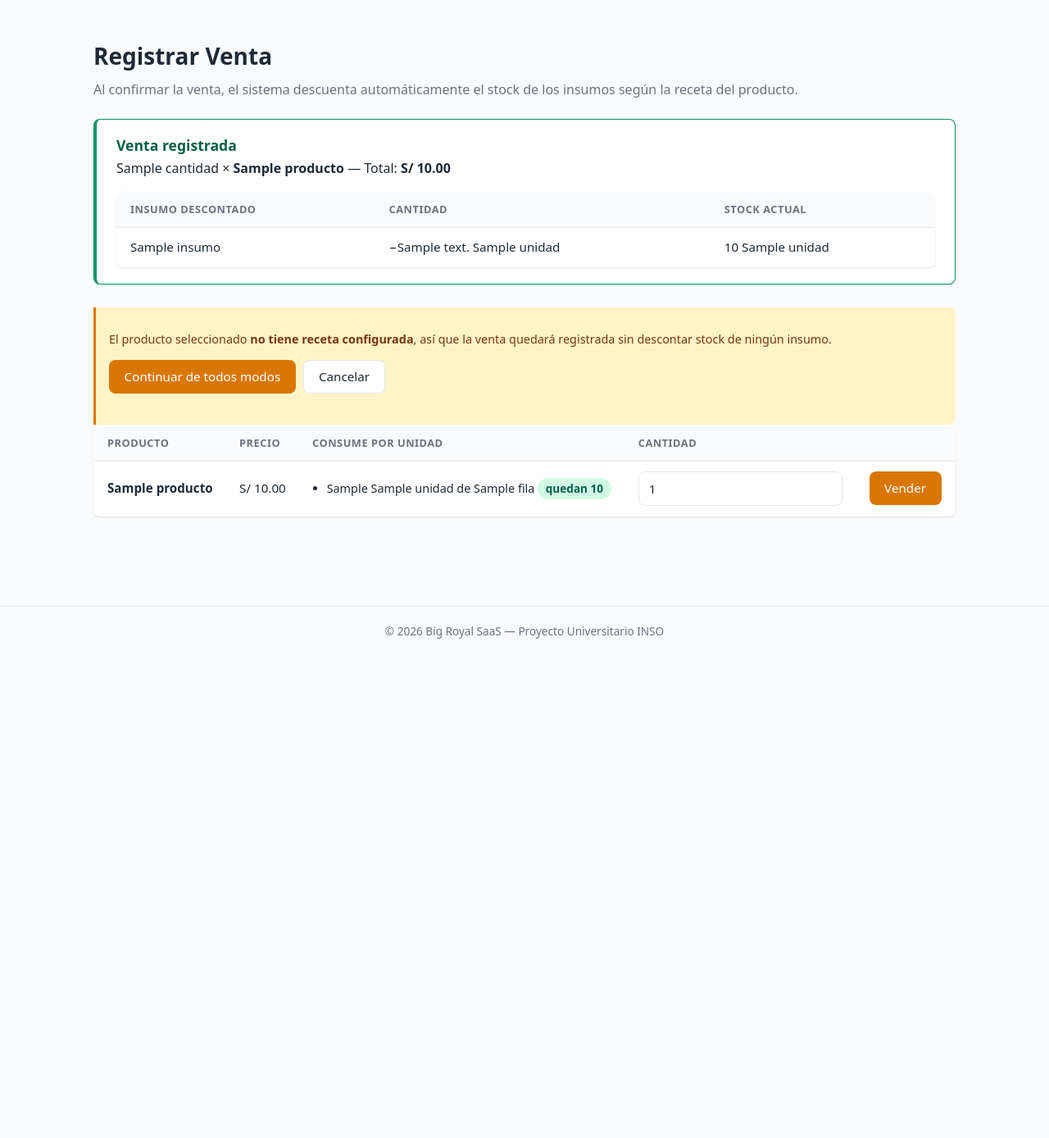
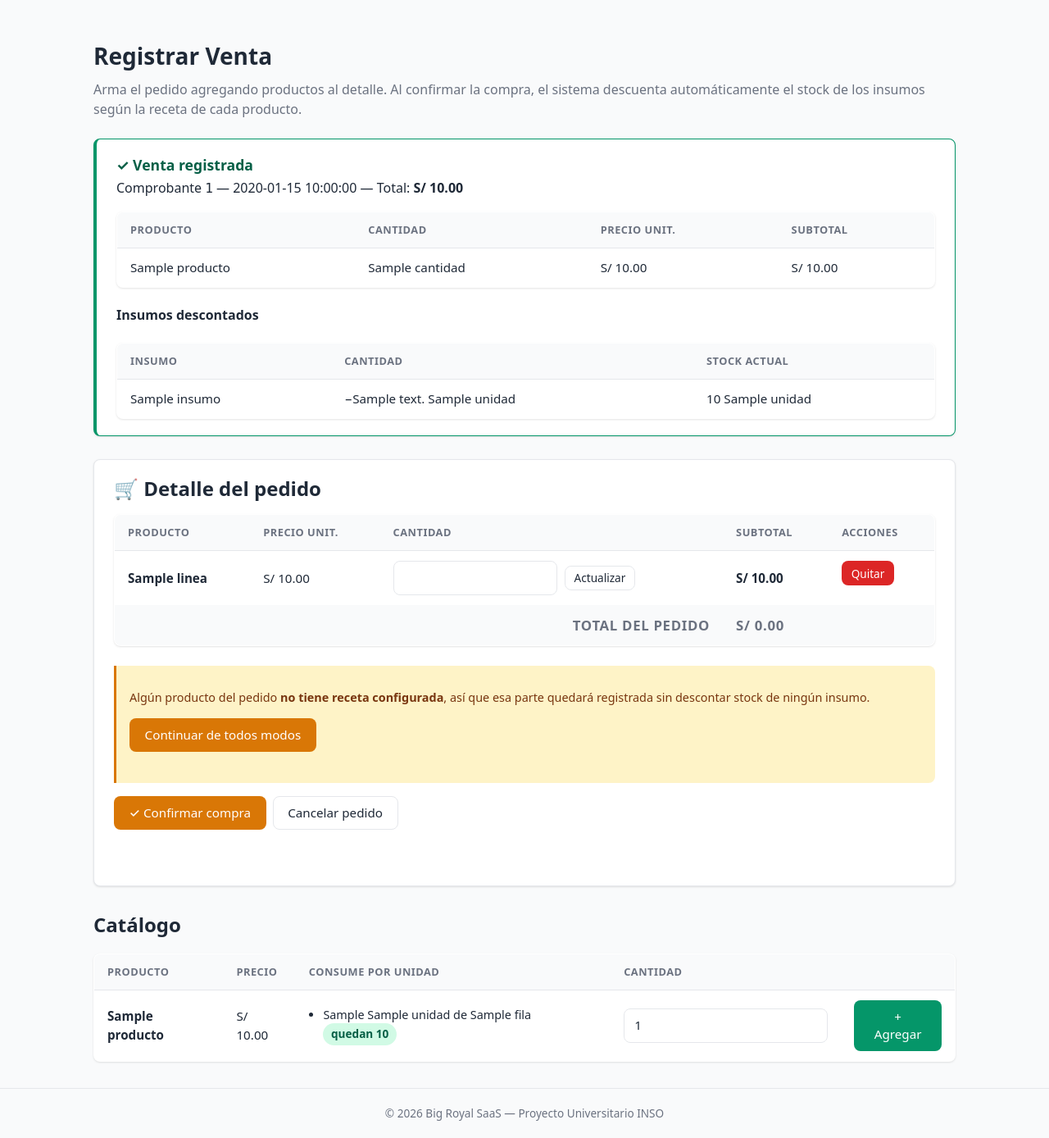
Before and after one commit to Zarcooh/big-royal-saas, a Flask app: template app/templates/ventas/registrar.html in a window 1280 px wide. Shown: the whole page at 82% size. Before the commit the page ends 779 px from the top, so only its background shows below. Run offline with Flask 3, Linux system fonts and the light colour scheme; the template is opened without the code that fills it: most values are stand-ins (such as "Sample title", 1, 10 or a date in 2020); parts of the project's set-up code (start-up, migrations or seed data) failed here and were passed over.

Commit message:
feat(cu-06): venta multi-item con carrito del cajero
El cajero arma un pedido con varios productos (carrito en sesion) y lo
confirma en un solo comprobante. Toda la operacion corre en la RPC
transaccional registrar_venta_multiple (migracion 008): consolida el
consumo por insumo y descuenta stock de forma atomica; si falta stock de
cualquier item, no se registra nada (RNF-REL-01). Mantiene el aviso de
producto sin receta (flujo alterno 2.1). Incluye estilos del carrito y de
las pestanas de reportes.

Co-Authored-By: Claude Opus 4.8 <noreply@anthropic.com>

```diff
--- a/app/static/css/style.css
+++ b/app/static/css/style.css
@@ -625,3 +625,51 @@ a.card:hover {
 .kpi-orange { border-left-color: var(--color-warning); }
 .kpi-blue   { border-left-color: var(--color-info); }
 .kpi-purple { border-left-color: #9333ea; }
+
+/* ---------- Carrito del Cajero (CU-06) ---------- */
+.carrito {
+    margin-bottom: 2rem;
+    padding: 1.25rem 1.5rem;
+    border: 1px solid var(--color-border, #e5e7eb);
+    border-radius: var(--radio, 12px);
+    background: var(--superficie, #fff);
+    box-shadow: var(--sombra, 0 1px 3px rgba(0,0,0,.08));
+}
+
+.carrito h2 { margin: 0 0 1rem; }
+.carrito tfoot th { font-size: 1.05rem; }
+
+/* Los botones "Confirmar" y "Cancelar" son dos formularios distintos:
+   sin esto quedarían uno debajo del otro. */
+.carrito > .form-inline { gap: .5rem; margin-top: 1rem; }
+
+/* ---------- Pestañas de reportes (CU-07) ---------- */
+.tabs {
+    display: flex;
+    gap: 4px;
+    flex-wrap: wrap;
+    margin-bottom: 1rem;
+    border-bottom: 2px solid var(--color-border, #e5e7eb);
+}
+
+.tab {
+    padding: .6rem 1.1rem;
+    border-radius: 8px 8px 0 0;
+    text-decoration: none;
+    font-weight: 600;
+    font-size: .92rem;
+    color: var(--color-text-muted, #6b7280);
+    background: transparent;
+    /* Compensa el borde inferior de .tabs para que la pestaña activa se
+       "pegue" al contenido en vez de flotar sobre la línea. */
+    margin-bottom: -2px;
+    border-bottom: 2px solid transparent;
+}
+
+.tab:hover { background: #f3f4f6; }
+
+.tab-activa {
+    color: var(--marca, #b45309);
+    border-bottom-color: var(--marca, #b45309);
+    background: #fff;
+}
--- a/app/templates/ventas/registrar.html
+++ b/app/templates/ventas/registrar.html
@@ -5,23 +5,47 @@
 {% block content %}
 <h1>Registrar Venta</h1>
 <p class="subtitulo">
-    Al confirmar la venta, el sistema descuenta automáticamente el stock de los
-    insumos según la receta del producto.
+    Arma el pedido agregando productos al detalle. Al confirmar la compra, el
+    sistema descuenta automáticamente el stock de los insumos según la receta
+    de cada producto.
 </p>
 
 {% if resumen %}
 <div class="resumen-venta">
-    <h3>Venta registrada</h3>
+    <h3>✓ Venta registrada</h3>
     <p>
-        {{ resumen.cantidad }} × <strong>{{ resumen.producto }}</strong>
+        Comprobante <code>{{ resumen.venta_id[:8] }}</code>
+        {% if resumen.fecha %}— {{ resumen.fecha }}{% endif %}
         — Total: <strong>S/ {{ "%.2f"|format(resumen.total) }}</strong>
     </p>
 
-    {% if resumen.insumos %}
     <table class="tabla">
         <thead>
             <tr>
-                <th>Insumo descontado</th>
+                <th>Producto</th>
+                <th>Cantidad</th>
+                <th>Precio unit.</th>
+                <th>Subtotal</th>
+            </tr>
+        </thead>
+        <tbody>
+            {% for linea in resumen.lineas %}
+            <tr>
+                <td>{{ linea.producto }}</td>
+                <td>{{ linea.cantidad }}</td>
+                <td>S/ {{ "%.2f"|format(linea.precio_unitario) }}</td>
+                <td>S/ {{ "%.2f"|format(linea.subtotal) }}</td>
+            </tr>
+            {% endfor %}
+        </tbody>
+    </table>
+
+    {% if resumen.insumos %}
+    <h4>Insumos descontados</h4>
+    <table class="tabla">
+        <thead>
+            <tr>
+                <th>Insumo</th>
                 <th>Cantidad</th>
                 <th>Stock actual</th>
             </tr>
@@ -37,26 +61,97 @@
         </tbody>
     </table>
     {% else %}
-    <p class="vacio">Este producto no tiene receta: no se descontó ningún insumo.</p>
+    <p class="vacio">Ningún producto del pedido tenía receta: no se descontó stock.</p>
     {% endif %}
 </div>
 {% endif %}
 
+{# ── Detalle del pedido (carrito) ── #}
+<div class="carrito">
+    <h2>🛒 Detalle del pedido</h2>
+
+    {% if lineas %}
+    <table class="tabla">
+        <thead>
+            <tr>
+                <th>Producto</th>
+                <th>Precio unit.</th>
+                <th>Cantidad</th>
+                <th>Subtotal</th>
+                <th class="col-acciones">Acciones</th>
+            </tr>
+        </thead>
+        <tbody>
+            {% for linea in lineas %}
+            <tr>
+                <td>
+                    <strong>{{ linea.nombre }}</strong>
+                    {% if linea.sin_receta %}
+                    <span class="stock-badge badge-danger">sin receta</span>
+                    {% endif %}
+                </td>
+                <td>S/ {{ "%.2f"|format(linea.precio) }}</td>
+                <td>
+                    <form method="post" class="form-inline"
+                          action="{{ url_for('ventas.actualizar_carrito') }}">
+                        <input type="hidden" name="producto_id" value="{{ linea.producto_id }}">
+                        <input type="number" name="cantidad" value="{{ linea.cantidad }}"
+                               step="1" min="1" required style="width: 80px;"
+                               aria-label="Cantidad de {{ linea.nombre }}">
+                        <button type="submit" class="btn btn-sm btn-secondary">Actualizar</button>
+                    </form>
+                </td>
+                <td><strong>S/ {{ "%.2f"|format(linea.subtotal) }}</strong></td>
+                <td class="col-acciones">
+                    <form method="post" class="form-inline"
+                          action="{{ url_for('ventas.quitar_del_carrito') }}">
+                        <input type="hidden" name="producto_id" value="{{ linea.producto_id }}">
+                        <button type="submit" class="btn btn-sm btn-danger">Quitar</button>
+                    </form>
+                </td>
+            </tr>
+            {% endfor %}
+        </tbody>
+        <tfoot>
+            <tr>
+                <th colspan="3" style="text-align: right;">Total del pedido</th>
+                <th colspan="2">S/ {{ "%.2f"|format(total) }}</th>
+            </tr>
+        </tfoot>
+    </table>
+
     {% if pendiente %}
+    {# CU-06, flujo alterno 2.1: la base rechazó el pedido por falta de receta #}
     <div class="nota">
         <p>
-        El producto seleccionado <strong>no tiene receta configurada</strong>, así que
-        la venta quedará registrada sin descontar stock de ningún insumo.
+            Algún producto del pedido <strong>no tiene receta configurada</strong>, así
+            que esa parte quedará registrada sin descontar stock de ningún insumo.
         </p>
         <form method="post" action="{{ url_for('ventas.confirmar') }}" class="form-inline">
-        <input type="hidden" name="producto_id" value="{{ pendiente.producto_id }}">
-        <input type="hidden" name="cantidad" value="{{ pendiente.cantidad }}">
             <input type="hidden" name="confirmar_sin_receta" value="1">
-        <button type="submit" class="btn">Continuar de todos modos</button>
-        <a class="btn btn-secundario" href="{{ url_for('ventas.registrar') }}">Cancelar</a>
+            <button type="submit" class="btn btn-primary">Continuar de todos modos</button>
         </form>
     </div>
     {% endif %}
+
+    <div class="form-inline">
+        <form method="post" action="{{ url_for('ventas.confirmar') }}" class="form-inline">
+            <button type="submit" class="btn btn-primary">✓ Confirmar compra</button>
+        </form>
+        <form method="post" action="{{ url_for('ventas.vaciar_carrito') }}" class="form-inline"
+              onsubmit="return confirm('¿Descartar el pedido completo?');">
+            <button type="submit" class="btn btn-secondary">Cancelar pedido</button>
+        </form>
+    </div>
+    {% else %}
+    <p class="vacio">
+        El pedido está vacío. Agrega productos desde el catálogo de abajo.
+    </p>
+    {% endif %}
+</div>
+
+{# ── Catálogo ── #}
+<h2>Catálogo</h2>
 
 {% if productos %}
 <table class="tabla">
@@ -92,17 +187,17 @@
             </td>
             <td>
                 <form method="post"
-                      action="{{ url_for('ventas.confirmar') }}"
+                      action="{{ url_for('ventas.agregar_al_carrito') }}"
                       class="form-inline"
-                      id="venta-{{ producto.id }}">
+                      id="agregar-{{ producto.id }}">
                     <input type="hidden" name="producto_id" value="{{ producto.id }}">
                     <input type="number" name="cantidad" value="1"
                            step="1" min="1" required aria-label="Cantidad">
                 </form>
             </td>
             <td>
-                <button type="submit" form="venta-{{ producto.id }}" class="btn">
-                    Vender
+                <button type="submit" form="agregar-{{ producto.id }}" class="btn btn-success">
+                    + Agregar
                 </button>
             </td>
         </tr>
```
Also changed, not shown: app/routes/ventas.py (+256 -60 lines), migrations/008_rpc_registrar_venta_multiple.sql (added). Lines whose indentation alone changed are shown as unchanged.
